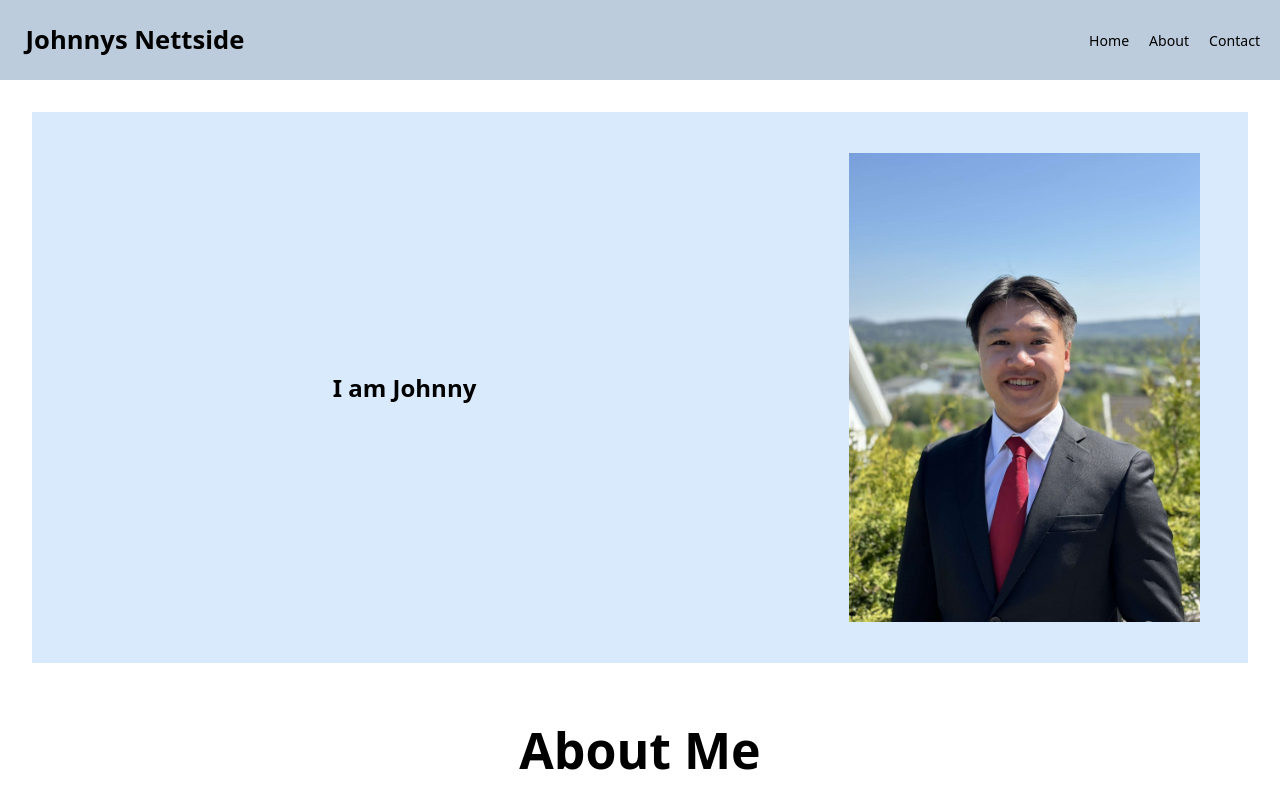
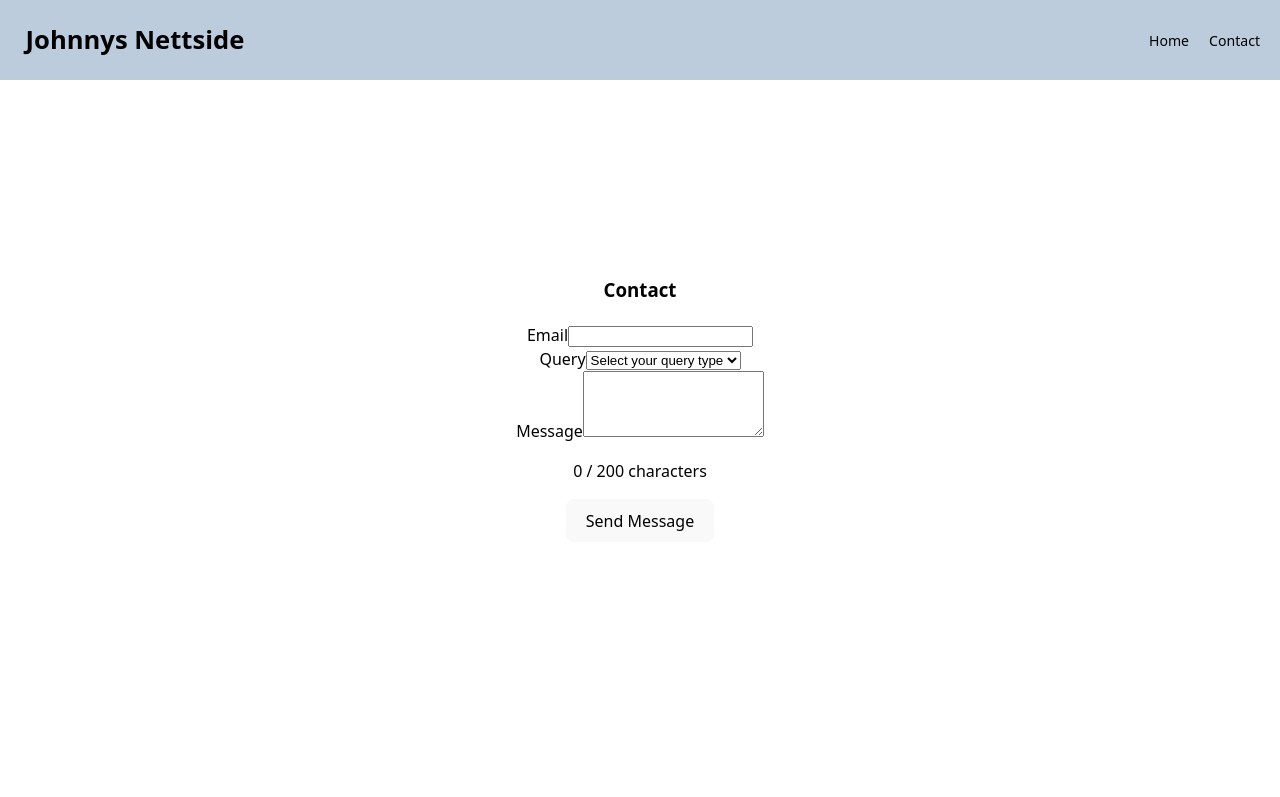
Before and after one commit to JohnnyVanTran/Project-Website, a React (Vite) app in the folder website-johnny/: page /Contact in a window 1280 px wide. Shown: the top 797 px of the page. Built offline with nearby package versions, Linux system fonts and the light colour scheme.

Commit message:
Ugly contactform

```diff
--- a/website-johnny/src/App.jsx
+++ b/website-johnny/src/App.jsx
@@ -1,21 +1,24 @@
+
 import { useState } from 'react'
-import './App.css'
-import Header from './components/Header'
-import Intro from './components/Intro'
-import About from './components/About'
-import Skills from './components/Skills'
-import Bottom from './components/Bottom'
+import { BrowserRouter, Routes, Route } from 'react-router-dom';
+import './App.css';
+import Home from './components/Home';
+import Contact from './components/Contact'
+import Header from './components/Header';
 
 function App() {
 
   return (
-    <div className='App'>
-      <Header />
-      <Intro />
-      <About />
-      <Skills />
-      <Bottom />
-    </div>
+    <BrowserRouter>
+      <div className='App'>
+        <Header />
+
+        <Routes>
+          <Route path="/" element={<Home />} />
+          <Route path="/Contact" element={<Contact />} />
+        </Routes>
+      </div>
+    </BrowserRouter>
   )
 }
 
--- a/website-johnny/src/Data/SkillsData.jsx
+++ b/website-johnny/src/Data/SkillsData.jsx
@@ -38,7 +38,7 @@ export const skills = [
         ]
     },
     {
-        title : "Kotling",
+        title : "Kotlin",
         abilities : [
             "Android App Development Fundamentals",
             "Profecient in Kotlin Programming",
--- /dev/null
+++ b/website-johnny/src/component-styling/Contact.css
@@ -0,0 +1,4 @@
+
+.Contact-page {
+    color: black;
+}
--- /dev/null
+++ b/website-johnny/src/component-styling/ContactForm.css
@@ -0,0 +1,173 @@
+.page-container {
+  min-height: 100vh;
+  background-color: #f3f4f6; /* bg-gray-100 */
+  display: flex;
+  align-items: center;
+  justify-content: center;
+  padding: 1rem; /* p-4 */
+}
+
+/* Container for the form itself */
+.form-card {
+  background-color: white;
+  padding: 2rem; /* p-8 */
+  border-radius: 1rem; /* rounded-2xl */
+  box-shadow: 0 10px 15px -3px rgba(0, 0, 0, 0.1), 0 4px 6px -2px rgba(0, 0, 0, 0.05); /* shadow-xl */
+  width: 100%;
+  max-width: 32rem; /* max-w-lg */
+  transition-property: all;
+  transition-duration: 300ms;
+  transition-timing-function: cubic-bezier(0.4, 0, 0.2, 1);
+}
+
+.form-card:hover {
+  transform: scale(1.01);
+}
+
+/* Heading for the form */
+.form-title {
+  font-size: 1.875rem; /* text-3xl */
+  font-weight: 700; /* font-bold */
+  color: #111827; /* text-gray-900 */
+  text-align: center;
+  margin-bottom: 1.5rem; /* mb-6 */
+}
+
+/* Individual form field container */
+.form-field {
+  margin-bottom: 1.5rem; /* equivalent to space-y-6 */
+}
+
+/* Label for inputs */
+.form-label {
+  display: block;
+  font-size: 0.875rem; /* text-sm */
+  font-weight: 500; /* font-medium */
+  color: #374151; /* text-gray-700 */
+  margin-bottom: 0.25rem; /* mb-1 */
+}
+
+/* Input and select fields */
+.form-input {
+  display: block;
+  width: 100%;
+  padding: 0.5rem 0.75rem 0.5rem 2.5rem; /* py-2, px-3, pl-10 */
+  border: 1px solid #d1d5db; /* border-gray-300 */
+  border-radius: 0.5rem; /* rounded-lg */
+  color: #111827; /* text-gray-900 */
+  background-color: white;
+  font-size: 0.875rem; /* sm:text-sm */
+}
+
+/* Focus styles for inputs */
+.form-input:focus {
+  outline: none;
+  border-color: #3b82f6; /* focus:border-blue-500 */
+  box-shadow: 0 0 0 1px #3b82f6; /* focus:ring-blue-500 */
+}
+
+/* Textarea input field */
+.form-textarea {
+  display: block;
+  width: 100%;
+  padding: 0.5rem 0.75rem 0.5rem 2.5rem; /* py-2, px-3, pl-10 */
+  border: 1px solid #d1d5db; /* border-gray-300 */
+  border-radius: 0.5rem; /* rounded-lg */
+  color: #111827; /* text-gray-900 */
+  background-color: white;
+  font-size: 0.875rem; /* sm:text-sm */
+}
+
+.form-textarea:focus {
+  outline: none;
+  border-color: #3b82f6;
+  box-shadow: 0 0 0 1px #3b82f6;
+}
+
+/* Icon positioning */
+.icon-container {
+  position: relative;
+}
+.input-icon {
+  position: absolute;
+  top: 50%;
+  left: 0.75rem; /* pl-3 */
+  transform: translateY(-50%);
+  display: flex;
+  align-items: center;
+  pointer-events: none;
+}
+.input-icon svg {
+  height: 1.25rem; /* h-5 */
+  width: 1.25rem; /* w-5 */
+  color: #9ca3af; /* text-gray-400 */
+}
+.textarea-icon {
+  position: absolute;
+  top: 0.75rem; /* top-3 */
+  left: 0.75rem; /* pl-3 */
+  display: flex;
+  align-items: flex-start;
+  pointer-events: none;
+}
+.textarea-icon svg {
+  height: 1.25rem;
+  width: 1.25rem;
+  color: #9ca3af;
+}
+
+/* Character counter */
+.char-count {
+  margin-top: 0.5rem; /* mt-2 */
+  text-align: right;
+  font-size: 0.75rem; /* text-xs */
+  color: #6b7280; /* text-gray-500 */
+}
+
+/* Submission button */
+.submit-btn {
+  width: 100%;
+  display: inline-flex;
+  align-items: center;
+  justify-content: center;
+  padding: 0.5rem 1rem; /* px-4, py-2 */
+  border: 1px solid transparent;
+  border-radius: 0.5rem; /* rounded-lg */
+  box-shadow: 0 1px 2px 0 rgba(0, 0, 0, 0.05); /* shadow-sm */
+  font-size: 0.875rem; /* text-sm */
+  font-weight: 500; /* font-medium */
+  color: white;
+  background-color: #2563eb; /* bg-blue-600 */
+  transition-property: background-color;
+  transition-duration: 150ms;
+}
+
+.submit-btn:hover {
+  background-color: #1d4ed8; /* hover:bg-blue-700 */
+}
+
+.submit-btn:focus {
+  outline: 2px solid transparent;
+  outline-offset: 2px;
+  box-shadow: 0 0 0 2px white, 0 0 0 4px #3b82f6; /* focus:ring-2 focus:ring-offset-2 focus:ring-blue-500 */
+}
+
+/* Status message for success/error */
+.status-message {
+  margin-top: 1.5rem; /* mt-6 */
+  padding: 1rem; /* p-4 */
+  border-radius: 0.5rem; /* rounded-lg */
+  font-size: 0.875rem; /* text-sm */
+  text-align: center;
+  font-weight: 500; /* font-medium */
+}
+
+.status-success {
+  background-color: #d1fae5; /* bg-green-100 */
+  color: #065f46; /* text-green-700 */
+}
+
+.status-error {
+  background-color: #fee2e2; /* bg-red-100 */
+  color: #991b1b; /* text-red-700 */
+}
--- a/website-johnny/src/component-styling/Intro.css
+++ b/website-johnny/src/component-styling/Intro.css
@@ -12,6 +12,7 @@
 
 .site-intro h2 {
     color: black;
+    font-size: 3vw;
 }
 
 .img-portrait {
--- /dev/null
+++ b/website-johnny/src/components/Contact.jsx
@@ -0,0 +1,14 @@
+import React from "react";
+import '../component-styling/Contact.css'
+import ContactForm from "./ContactForm";
+
+function Contact() {
+    return (
+        <section className="Contact-page">
+            <h3>Contact</h3>
+            <ContactForm />
+        </section>
+    )
+}
+
+export default Contact
--- /dev/null
+++ b/website-johnny/src/components/ContactForm.jsx
@@ -0,0 +1,101 @@
+import React, {useState} from "react";
+import '../component-styling/ContactForm.css'
+
+function ContactForm() {
+
+    const [formData, setFormData] = useState({
+        email: '',
+        query: '',
+        message: ''
+    });
+
+    const [messageCount, setMessageCount] = useState(0);
+
+    const handleChange = (e) => {
+        const { name, value } = e.target;
+        setFormData(prevData => ({
+        ...prevData,
+        [name]: value
+        }));
+
+        if (name === 'message') {
+        setMessageCount(value.length);
+        }
+    };
+
+  const handleSubmit = (e) => {
+    e.preventDefault();
+    // This is where you would handle the form submission, e.g., send data to a server.
+    // For this example, we'll just log the data to the console.
+    console.log('Form data submitted:', formData);
+
+    // You could also add a check here for the character limit
+    if (messageCount > 200) {
+      console.error('Message exceeds 200 characters.');
+      return;
+    }
+
+    // Reset the form
+    setFormData({
+      email: '',
+      query: '',
+      message: ''
+    });
+    setMessageCount(0);
+  };
+
+  return (
+    <form onSubmit={handleSubmit}>
+      {/* Email Field */}
+      <div>
+        <label htmlFor="email">Email</label>
+        <input
+          type="email"
+          id="email"
+          name="email"
+          value={formData.email}
+          onChange={handleChange}
+          required
+        />
+      </div>
+
+      {/* Query Field */}
+      <div>
+        <label htmlFor="query">Query</label>
+        <select
+          id="query"
+          name="query"
+          value={formData.query}
+          onChange={handleChange}
+          required
+        >
+          <option value="" disabled>Select your query type</option>
+          <option value="General Inquiry">General Inquiry</option>
+          <option value="Technical Support">Technical Support</option>
+          <option value="Billing">Billing</option>
+          <option value="Feedback">Feedback</option>
+        </select>
+      </div>
+
+      {/* Message Field */}
+      <div>
+        <label htmlFor="message">Message</label>
+        <textarea
+          id="message"
+          name="message"
+          value={formData.message}
+          onChange={handleChange}
+          required
+          maxLength={200}
+          rows={4}
+        ></textarea>
+        <p>{messageCount} / 200 characters</p>
+      </div>
+
+      {/* Submission Button */}
+      <button type="submit">Send Message</button>
+    </form>
+  );
+}
+
+export default ContactForm;
--- a/website-johnny/src/components/Header.jsx
+++ b/website-johnny/src/components/Header.jsx
@@ -1,5 +1,6 @@
 import React from "react";
 import '../component-styling/Header.css';
+import { Link } from 'react-router-dom';
 
 function Header() {
     return (
@@ -7,9 +8,8 @@ function Header() {
             <h1>Johnnys Nettside</h1>
             <nav>
                 <ul>
-                    <li><a href="#">Home</a></li>
-                    <li><a href="#">About</a></li>
-                    <li><a href="#">Contact</a></li>
+                    <li><Link to="/">Home</Link></li>
+                    <li><Link to="/Contact">Contact</Link></li>
                 </ul>
             </nav>
         </header>
--- /dev/null
+++ b/website-johnny/src/components/Home.jsx
@@ -0,0 +1,20 @@
+
+import React from "react";
+import About from './About';
+import Skills from './Skills';
+import Intro from './Intro';
+import Bottom from './Bottom';
+
+function Home() {
+
+  return (
+    <div className='Home'>
+      <Intro />
+      <About />
+      <Skills />
+      <Bottom />
+    </div>
+  )
+}
+
+export default Home
```
